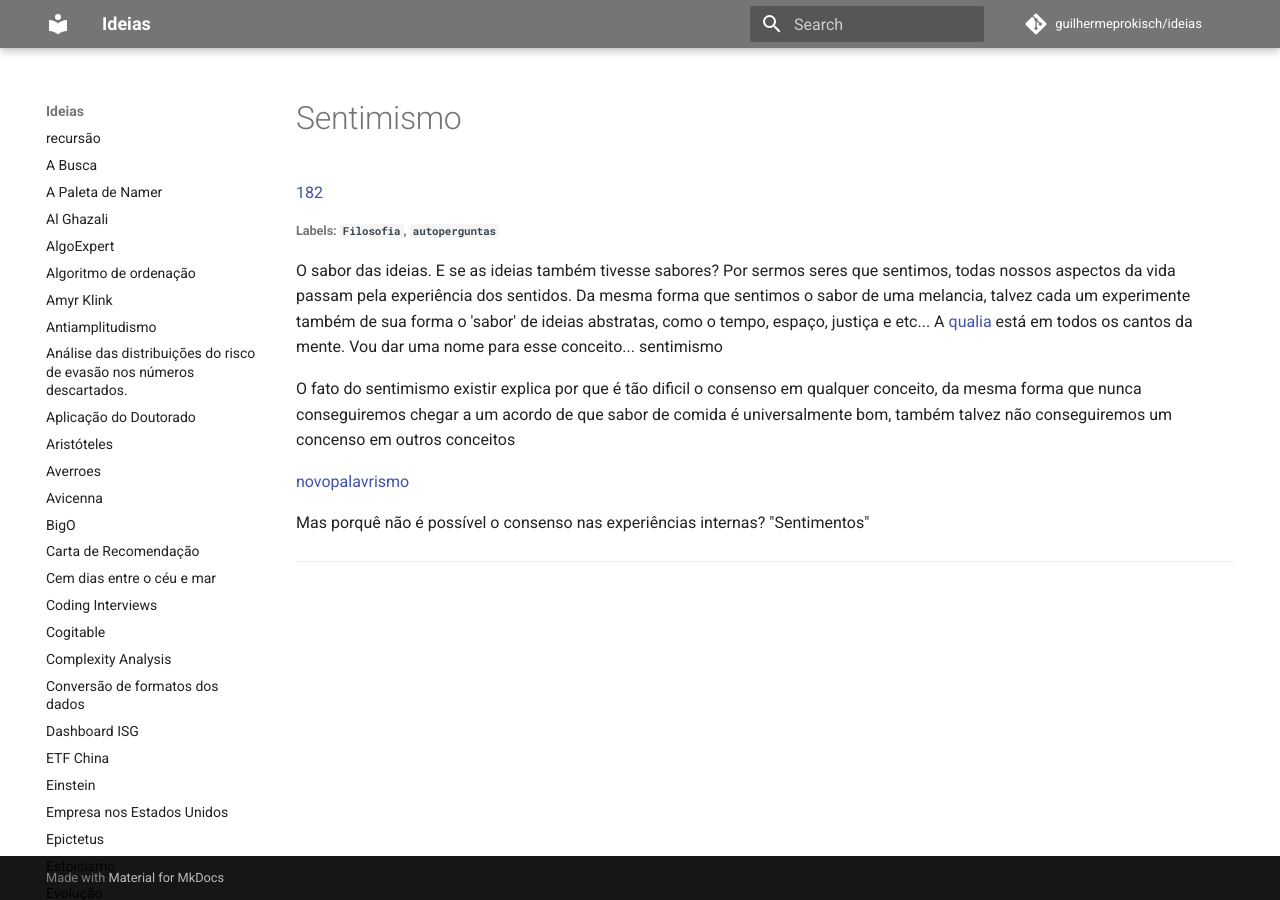
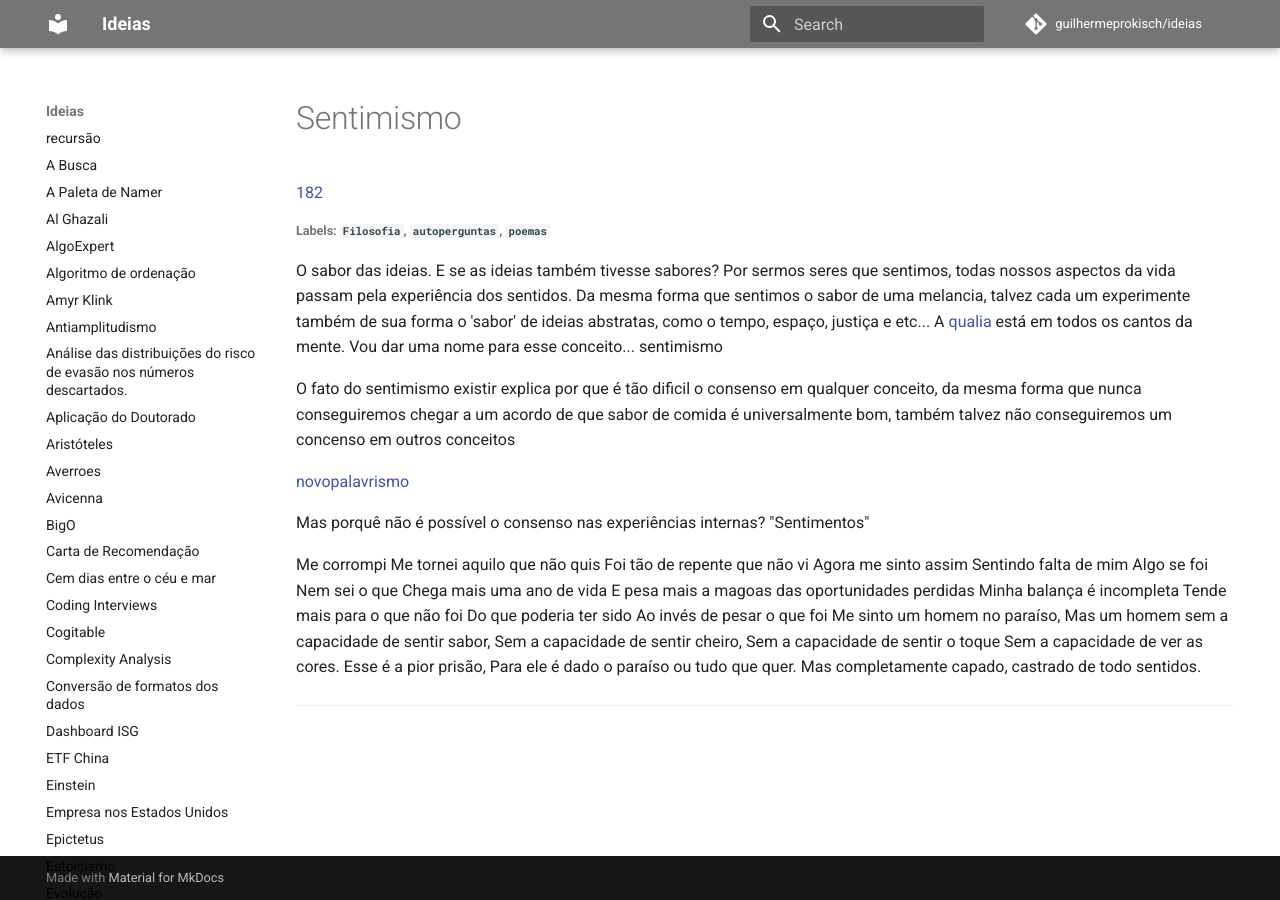
Before and after one commit to guilhermeprokisch/guilherme, an MkDocs documentation site: the page built from docs/sentimismo.md, in a window 1280 px wide. Built offline with MkDocs 1.6.1 and Material for MkDocs 9.7.7, drawn with Linux system fonts in a browser that asks for light colours; comment, search, counter and statistics services are not loaded.

Commit message:
Backup all issues

```diff
--- a/docs/sentimismo.md
+++ b/docs/sentimismo.md
@@ -1,5 +1,5 @@
 [182](https://github.com/guilhermeprokisch/ideias/issues/182)
-###### **Labels**: `Filosofia`, `autoperguntas`
+###### **Labels**: `Filosofia`, `autoperguntas`, `poemas`
 
 
 
@@ -14,4 +14,27 @@ O fato do sentimismo existir explica por que é tão dificil o consenso em qualq
 
 Mas porquê não é possível o consenso nas experiências internas? "Sentimentos"
 
+
+Me corrompi
+Me tornei aquilo que não quis
+Foi tão de repente que não vi
+Agora me sinto assim
+Sentindo falta de mim
+Algo se foi
+Nem sei o que
+Chega mais uma ano  de vida
+E pesa mais a magoas das oportunidades perdidas
+Minha balança é incompleta
+Tende mais para o que não foi
+Do que poderia ter sido
+Ao invés de pesar o que foi
+Me sinto um homem no paraíso,
+Mas um homem sem  a capacidade de sentir sabor,
+Sem a capacidade de sentir cheiro,
+Sem a capacidade de sentir o toque
+Sem a capacidade de ver as cores.
+Esse é a pior prisão,
+Para ele é dado o paraíso ou tudo que quer.
+Mas completamente capado, castrado de todo sentidos.
+
 -------------------------------------------------------------------------------
```
